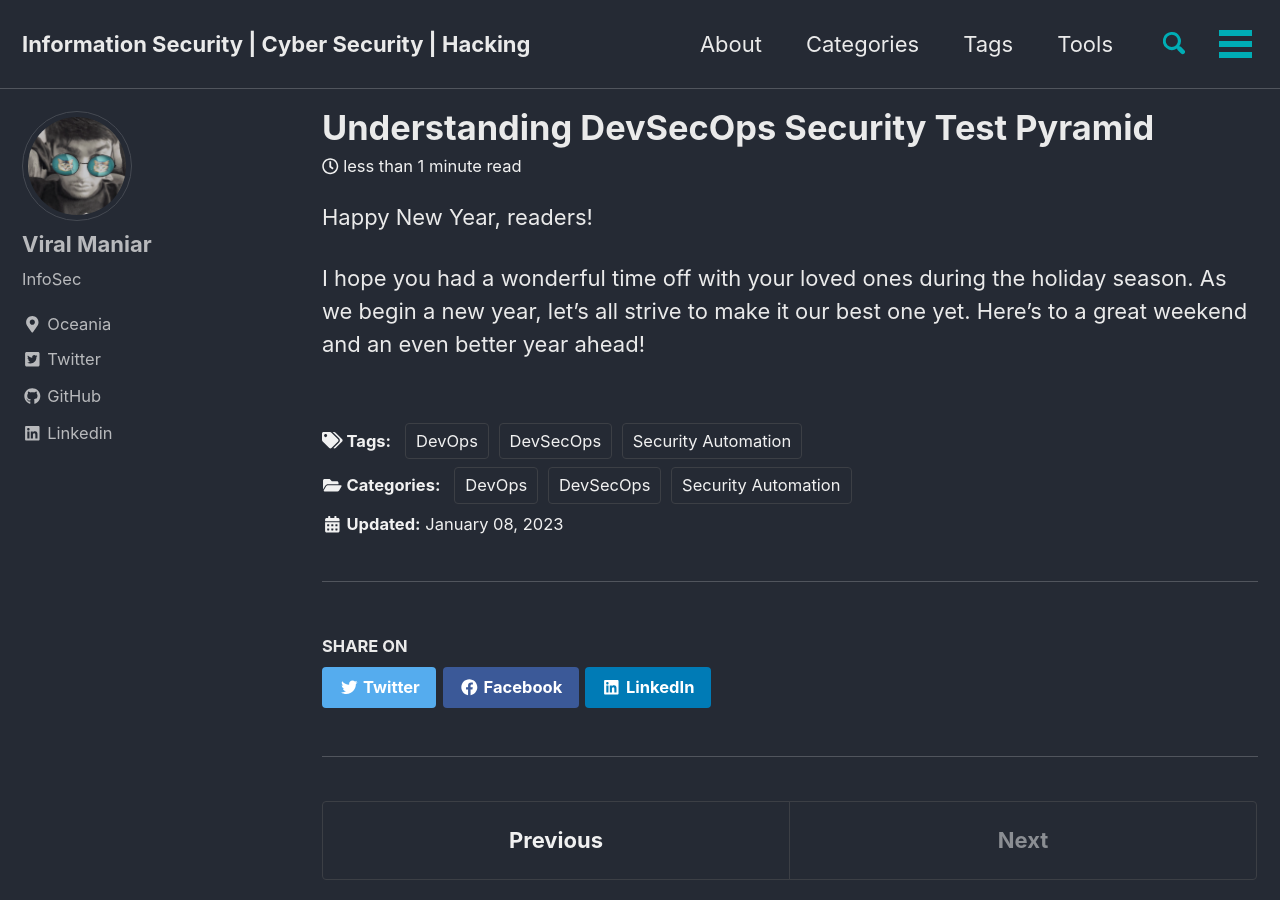
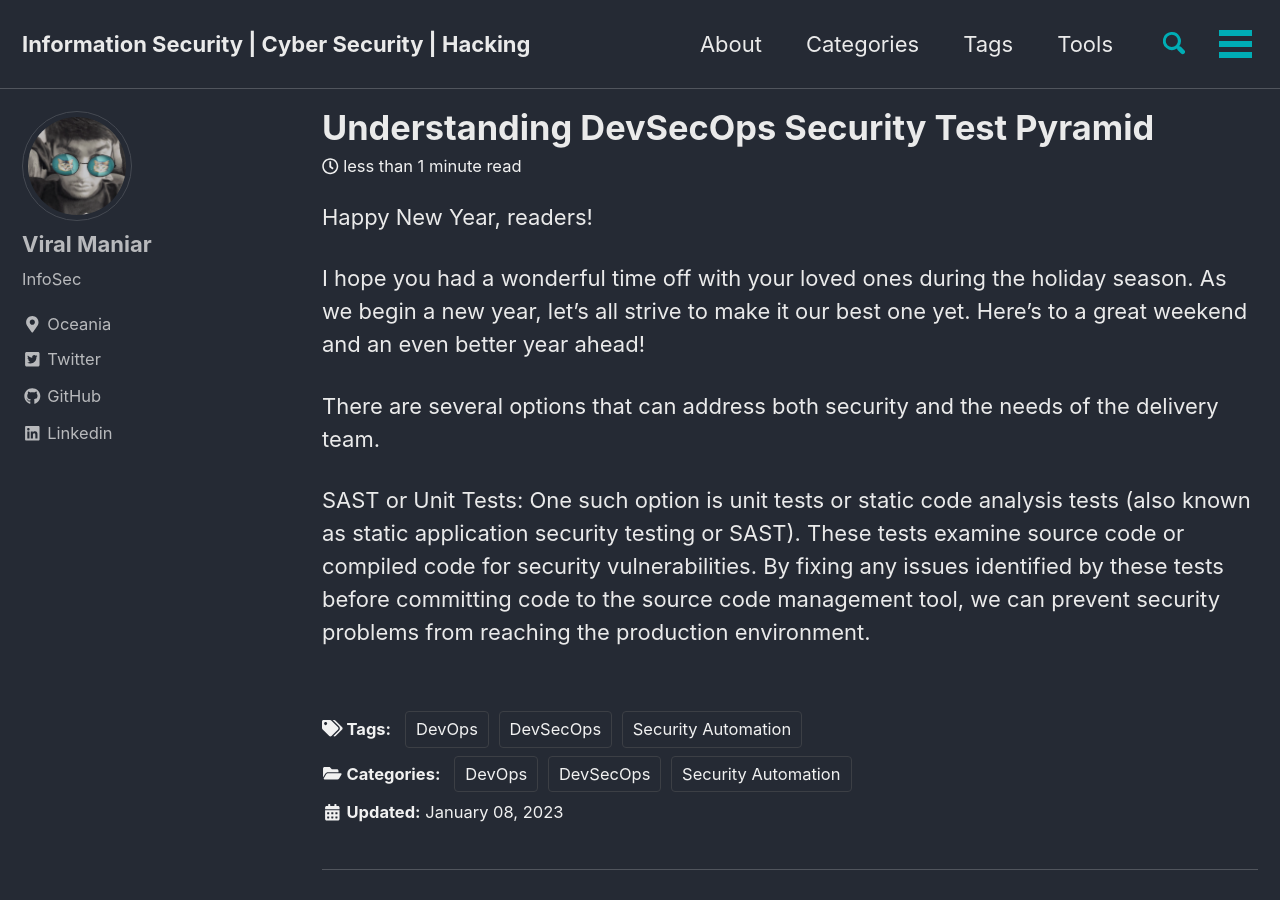
Before and after one commit to Viralmaniar/viralmaniar.github.io, a Jekyll site: the page built from _posts/2023-01-08-Understanding DevSecOps Security Test Pyramid.md, in a window 1280 px wide and 900 px high. Built offline with Jekyll 4.4.1, drawn with Linux system fonts in a browser that asks for light colours; cached includes are drawn as plain includes; nearby versions of some CDN libraries.

Commit message:
Update 2023-01-08-Understanding DevSecOps Security Test Pyramid.md

```diff
--- a/_posts/2023-01-08-Understanding DevSecOps Security Test Pyramid.md
+++ b/_posts/2023-01-08-Understanding DevSecOps Security Test Pyramid.md
@@ -20,3 +20,8 @@ tags:
 Happy New Year, readers!
 
 I hope you had a wonderful time off with your loved ones during the holiday season. As we begin a new year, let's all strive to make it our best one yet. Here's to a great weekend and an even better year ahead!
+
+
+There are several options that can address both security and the needs of the delivery team.
+
+SAST or Unit Tests: One such option is unit tests or static code analysis tests (also known as static application security testing or SAST). These tests examine source code or compiled code for security vulnerabilities. By fixing any issues identified by these tests before committing code to the source code management tool, we can prevent security problems from reaching the production environment.
```
